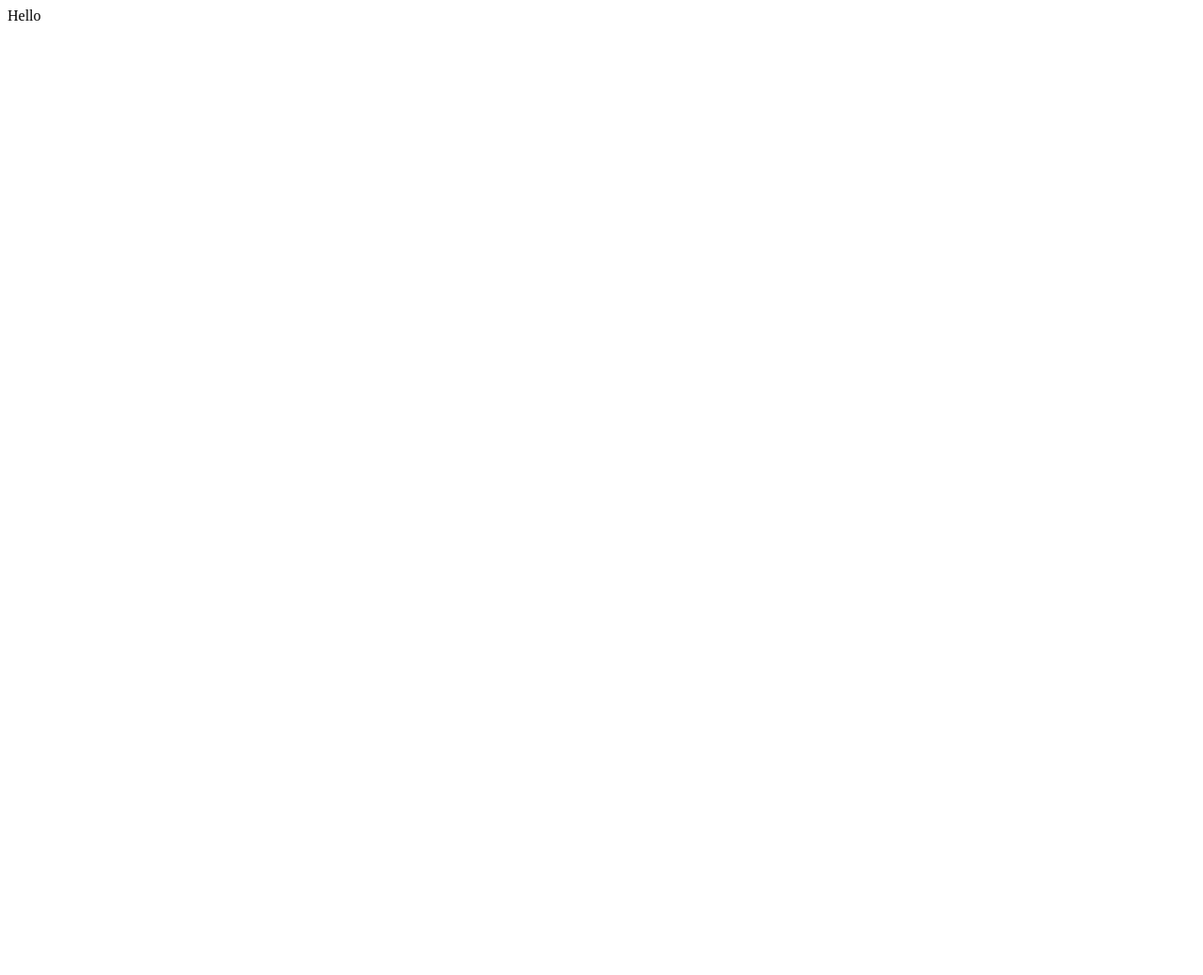
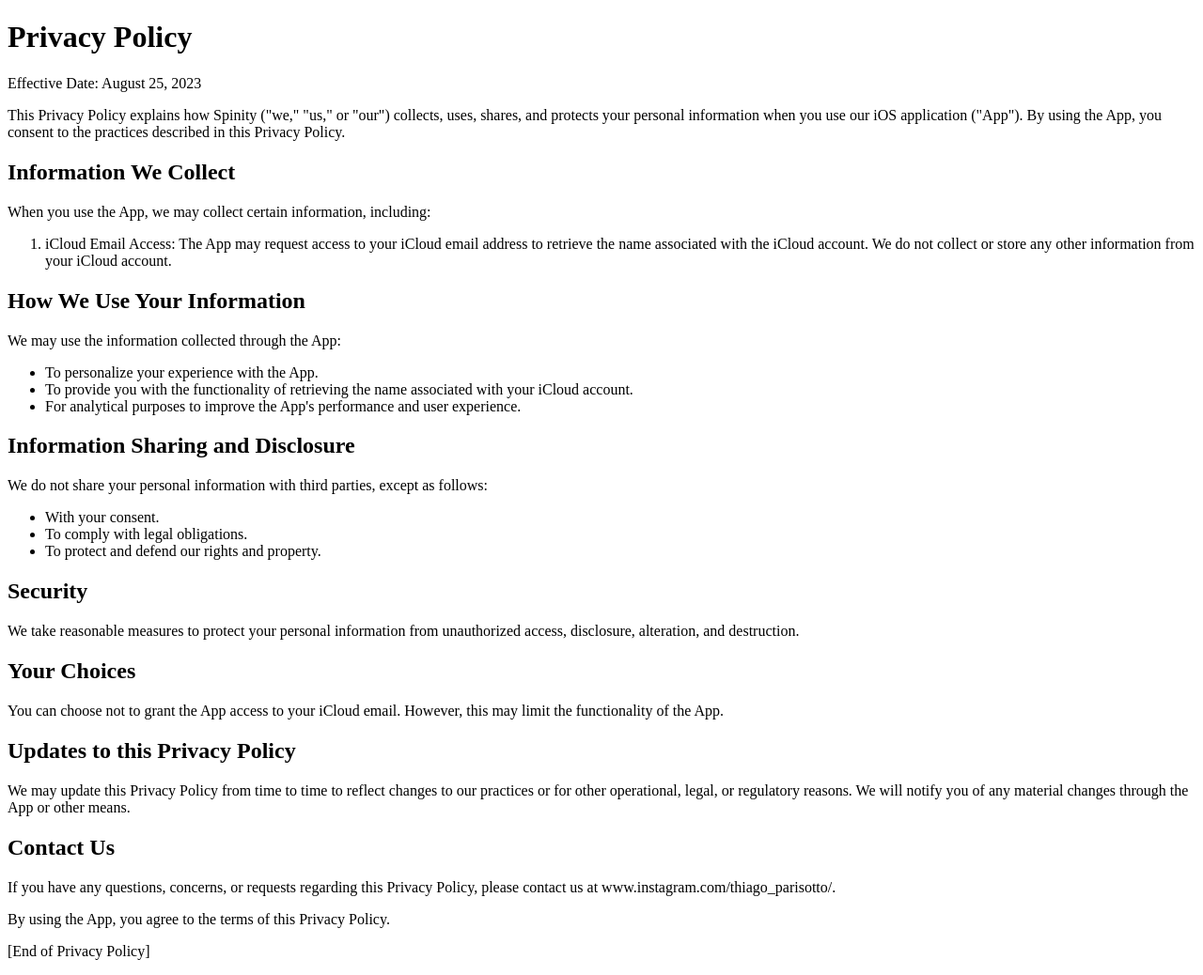
Before and after one commit to tpdias/SiggyTurn, a plain HTML site: page index.html in a window 1280 px wide. Shown: the whole page at 94% size. Before the commit the page ends 800 px from the top, so only its background shows below. Drawn offline with Linux system fonts and the light colour scheme.

Commit message:
Update index.html

```diff
--- a/index.html
+++ b/index.html
@@ -1 +1,50 @@
-<p>Hello</p>
+<!DOCTYPE html>
+<html>
+<head>
+    <title>Spinity Privacy Policy</title>
+</head>
+<body>
+    <h1>Privacy Policy</h1>
+    <p>Effective Date: August 25, 2023</p>
+
+    <p>This Privacy Policy explains how Spinity ("we," "us," or "our") collects, uses, shares, and protects your personal information when you use our iOS application ("App"). By using the App, you consent to the practices described in this Privacy Policy.</p>
+
+    <h2>Information We Collect</h2>
+    <p>When you use the App, we may collect certain information, including:</p>
+    <ol>
+        <li>iCloud Email Access: The App may request access to your iCloud email address to retrieve the name associated with the iCloud account. We do not collect or store any other information from your iCloud account.</li>
+    </ol>
+
+    <h2>How We Use Your Information</h2>
+    <p>We may use the information collected through the App:</p>
+    <ul>
+        <li>To personalize your experience with the App.</li>
+        <li>To provide you with the functionality of retrieving the name associated with your iCloud account.</li>
+        <li>For analytical purposes to improve the App's performance and user experience.</li>
+    </ul>
+
+    <h2>Information Sharing and Disclosure</h2>
+    <p>We do not share your personal information with third parties, except as follows:</p>
+    <ul>
+        <li>With your consent.</li>
+        <li>To comply with legal obligations.</li>
+        <li>To protect and defend our rights and property.</li>
+    </ul>
+
+    <h2>Security</h2>
+    <p>We take reasonable measures to protect your personal information from unauthorized access, disclosure, alteration, and destruction.</p>
+
+    <h2>Your Choices</h2>
+    <p>You can choose not to grant the App access to your iCloud email. However, this may limit the functionality of the App.</p>
+
+    <h2>Updates to this Privacy Policy</h2>
+    <p>We may update this Privacy Policy from time to time to reflect changes to our practices or for other operational, legal, or regulatory reasons. We will notify you of any material changes through the App or other means.</p>
+
+    <h2>Contact Us</h2>
+    <p>If you have any questions, concerns, or requests regarding this Privacy Policy, please contact us at www.instagram.com/thiago_parisotto/.</p>
+
+    <p>By using the App, you agree to the terms of this Privacy Policy.</p>
+
+    <p>[End of Privacy Policy]</p>
+</body>
+</html>
```
